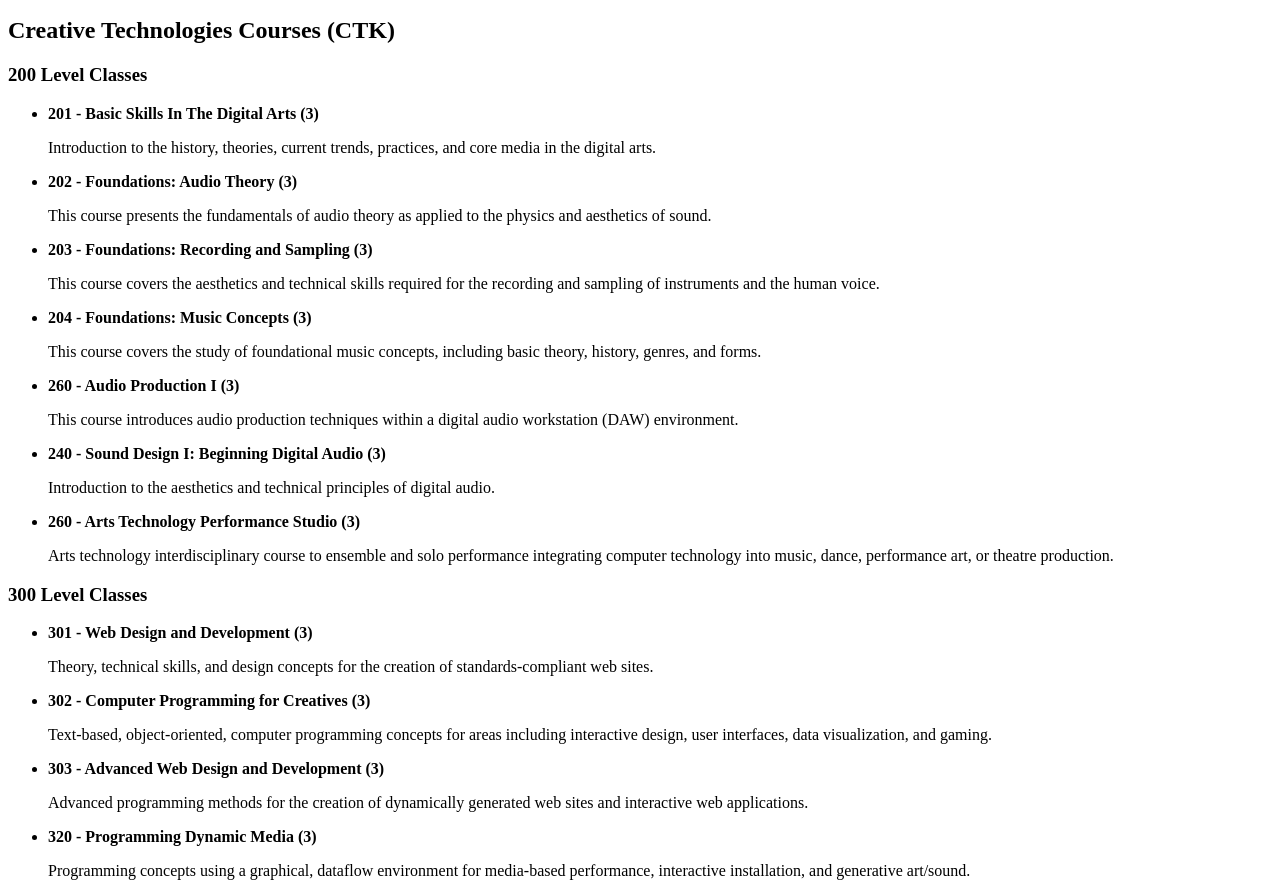
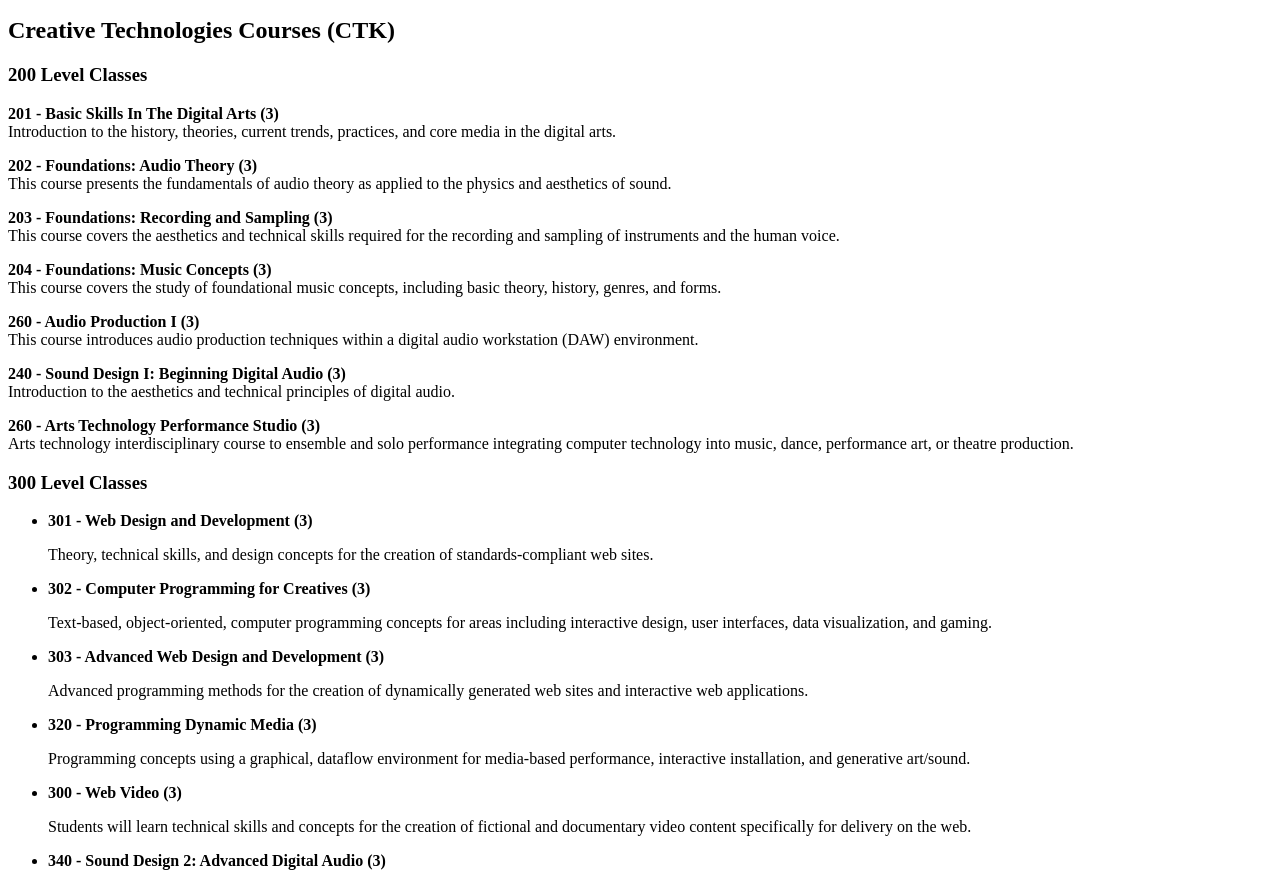
Before and after one commit to LucasM1230/CTK301, a plain HTML site: page Assignment1.html in a window 1280 px wide. Shown: the part 1019-1902 px from the top of the page. Drawn offline with Linux system fonts and the light colour scheme.

Commit message:
Add files via upload

```diff
--- a/Assignment1.html
+++ b/Assignment1.html
@@ -44,34 +44,27 @@
 
     <h2>Creative Technologies Courses (CTK)</h2>
     <h3>200 Level Classes</h3>
-    <ul>
-        <li>
-            <strong>201 - Basic Skills In The Digital Arts (3)</strong>
-            <p>Introduction to the history, theories, current trends, practices, and core media in the digital arts.</p>
-        </li>
-        <li>
-            <strong>202 - Foundations: Audio Theory (3)</strong>
-            <p>This course presents the fundamentals of audio theory as applied to the physics and aesthetics of sound.</p>
-        </li>
-        <li>
-            <strong>203 - Foundations: Recording and Sampling (3)</strong>
-            <p>This course covers the aesthetics and technical skills required for the recording and sampling of instruments and the human voice.</p>
-        </li>
-        <li>
-            <strong>204 - Foundations: Music Concepts (3)</strong>
-            <p>This course covers the study of foundational music concepts, including basic theory, history, genres, and forms.</p>
-        </li>
-        <li>
-            <strong>260 - Audio Production I (3)</strong>
-            <p>This course introduces audio production techniques within a digital audio workstation (DAW) environment.</p>
-        </li>
-        <li>
-            <strong>240 - Sound Design I: Beginning Digital Audio (3)</strong>
-            <p>Introduction to the aesthetics and technical principles of digital audio.</p>
-        </li>
-        <li>
-            <strong>260 - Arts Technology Performance Studio (3)</strong>
-            <p>Arts technology interdisciplinary course to ensemble and solo performance integrating computer technology into music, dance, performance art, or theatre production.</p>
+
+    <p><strong>201 - Basic Skills In The Digital Arts (3)</strong><br>
+            Introduction to the history, theories, current trends, practices, and core media in the digital arts.</p>
+
+    <p><strong>202 - Foundations: Audio Theory (3)</strong><br>
+            This course presents the fundamentals of audio theory as applied to the physics and aesthetics of sound.</p>
+
+    <p><strong>203 - Foundations: Recording and Sampling (3)</strong><br>
+            This course covers the aesthetics and technical skills required for the recording and sampling of instruments and the human voice.</p>
+
+    <p><strong>204 - Foundations: Music Concepts (3)</strong><br>
+            This course covers the study of foundational music concepts, including basic theory, history, genres, and forms.</p>
+
+    <p><strong>260 - Audio Production I (3)</strong><br>
+            This course introduces audio production techniques within a digital audio workstation (DAW) environment.</p>
+
+    <p><strong>240 - Sound Design I: Beginning Digital Audio (3)</strong><br>
+            Introduction to the aesthetics and technical principles of digital audio.</p>
+
+    <p><strong>260 - Arts Technology Performance Studio (3)</strong><br>
+            Arts technology interdisciplinary course to ensemble and solo performance integrating computer technology into music, dance, performance art, or theatre production.</p>
         </li>
     </ul>
 
```
